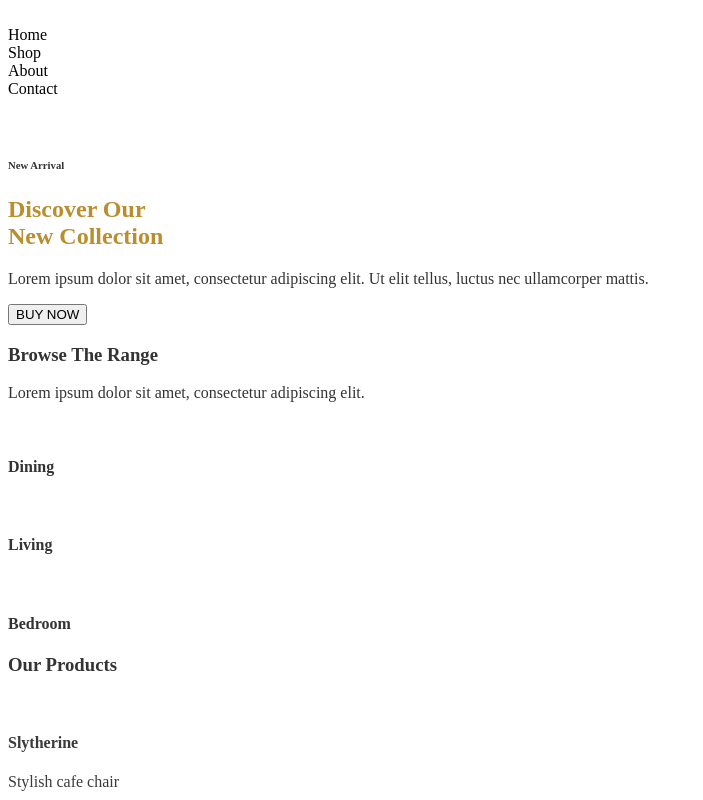
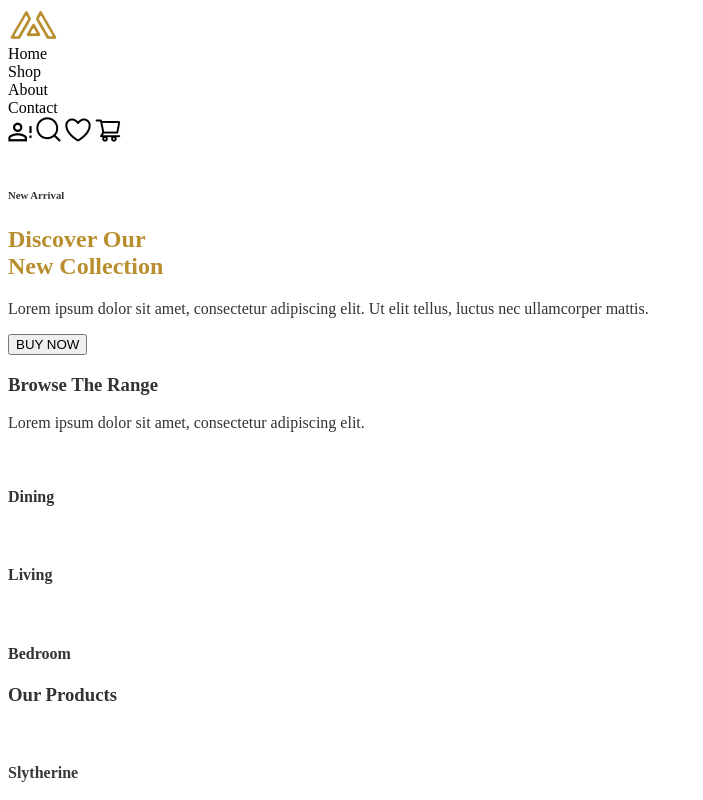
Before and after one commit to Agatha-Onuigbo/Project_1-Funiro, a plain HTML site: page index.html in a window 1280 px wide. Shown: the top 800 px of the page, without its empty margins (0-703 px from the left). Drawn offline with Linux system fonts and the light colour scheme.

Commit message:
Header Image additions

```diff
--- a/index.html
+++ b/index.html
@@ -11,7 +11,7 @@
         <section class="Header">
             <main class="LogoNav">
                 <div class="LogoImg">
-                    <img src="" alt="" class="Logo">
+                    <img src="/Page 1/Logo/Meubel House_Logos-05.png" alt="" class="Logo">
                     <img src="" alt="" class="TextImg">
                 </div>
                 <div class="NavIcons">
@@ -22,10 +22,10 @@
                         <nav class="Contact">Contact</nav>
                     </div>
                     <div class="4Icons">
-                        <img src="" alt="" class="Icon1">
-                        <img src="" alt="" class="Icon2">
-                        <img src="" alt="" class="Icon3">
-                        <img src="" alt="" class="Icon4">
+                        <img src="/Page 1/Vectors/Vector (3).png" alt="" class="Icon1">
+                        <img src="/Page 1/Vectors/Vector (2).png" alt="" class="Icon2">
+                        <img src="/Page 1/Vectors/Vector (1).png" alt="" class="Icon3">
+                        <img src="/Page 1/Vectors/Vector.png" alt="" class="Icon4">
                     </div>
                 </div>
             </main>
```
